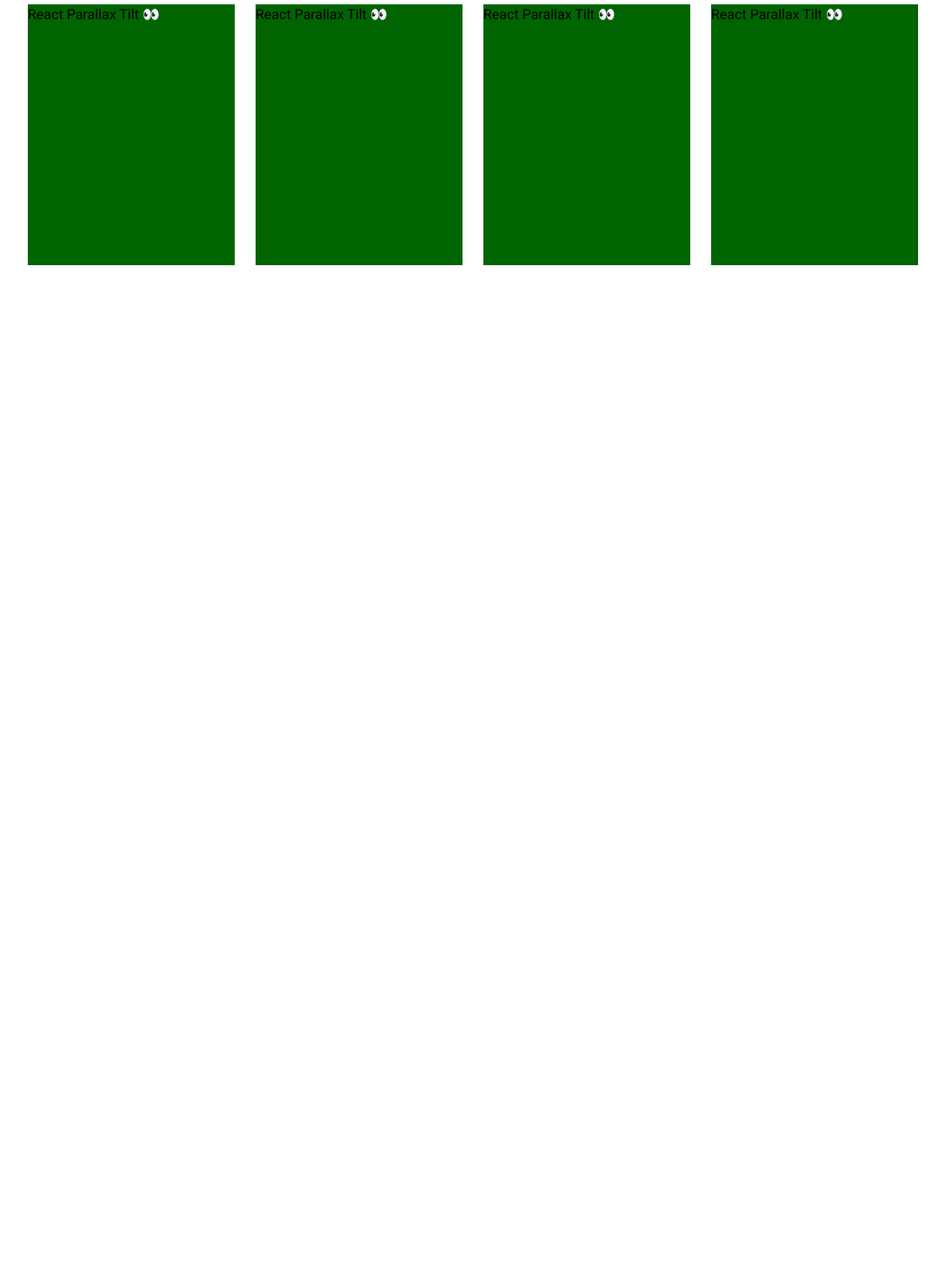
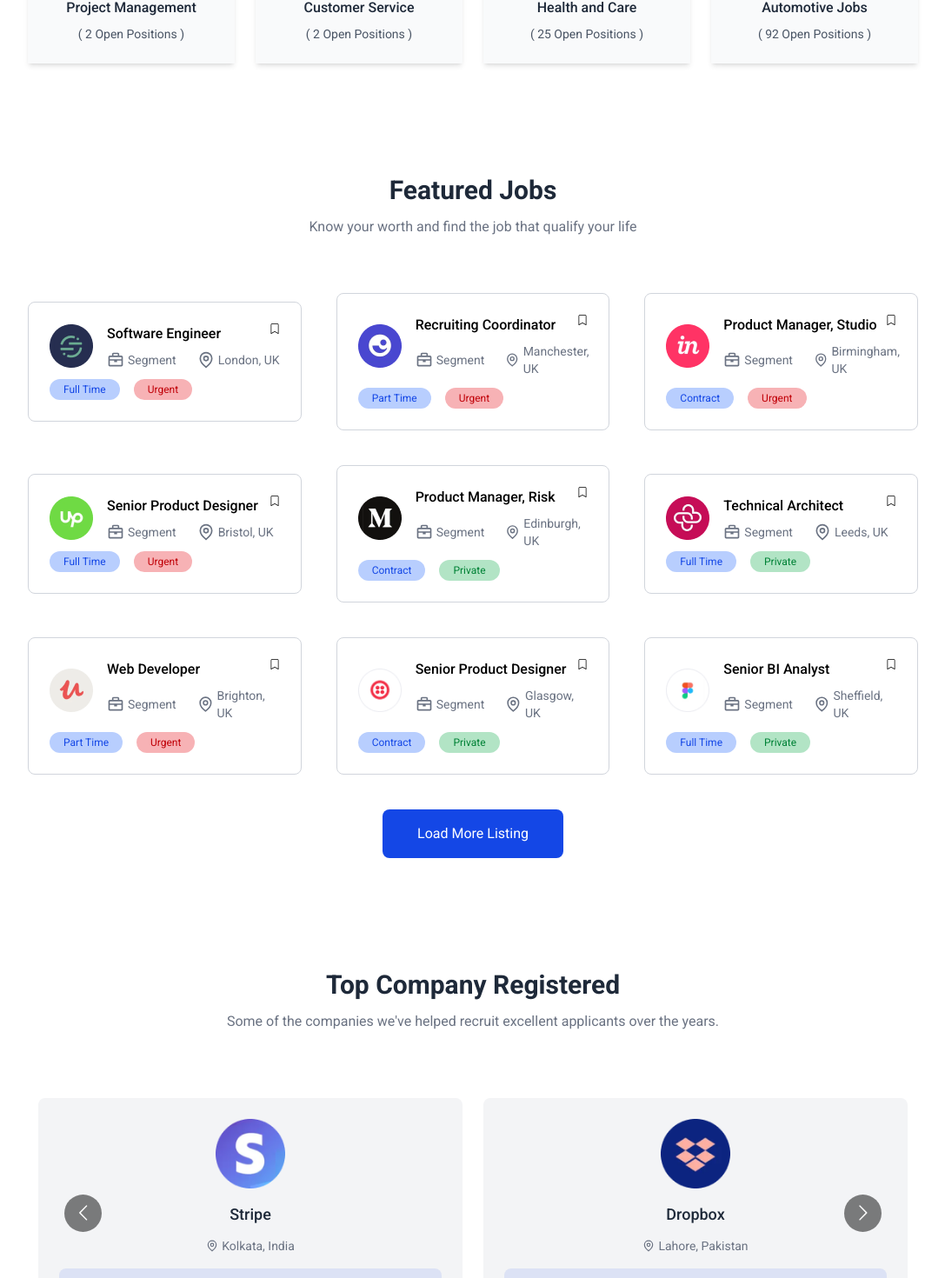
Before and after one commit to Vkpro55/nextjs_project, a Next.js app: page / in a window 1280 px wide. Shown: the part 1319-2789 px from the top of the page at 87% size, without its empty margins (96-1183 px from the left). Before the commit the page ends 1688 px from the top, so only its background shows below. Built offline with nearby package versions, Linux system fonts and the light colour scheme.

Commit message:
company slider

```diff
--- a/components/Home/Category/CategoryCard.tsx
+++ b/components/Home/Category/CategoryCard.tsx
@@ -13,9 +13,15 @@
 }
 
 export default function CategoryCard({category}: Props) {
-  return <Tilt>
-    <div style={{ height: '300px', backgroundColor: 'darkgreen' }}>
-        <h1>React Parallax Tilt 👀</h1>
-      </div>
+  return <Tilt scale={1.2} transitionSpeed={500}>
+   <div className="p-6 bg-gray-50 dark:bg-gray-900 shadow-md flex flex-col justify-center items-center">
+    <div className="w-16 h-16 bg-gray-200 dark:bg-gray-800 rounded-full flex justify-center items-center flex-col">
+      {<category.icon  className="w-10 h-10 text-blue-700 dark:text-white"/>}
+    </div>
+    <div className="flex flex-col gap-2 mt-5 justify-between items-center">
+      <p className="font-medium text-gray-800 dark:text-gray-200 text-center whitespace-nowrap">{category.categoryName}</p>
+      <p className="text-sm text-gray-600 dark:text-gray-400 text-centre whitespace-nowrap">( <span>{category.openPositions}</span> Open Positions )</p>
+    </div>
+   </div>
   </Tilt>
 }
--- a/components/Home/Home.tsx
+++ b/components/Home/Home.tsx
@@ -1,11 +1,15 @@
 import Category from "./Category/Category";
 import Hero from "./Hero/Hero";
+import Job from "./Job/Job";
+import TopCompany from "./TopCompany/TopCompany";
 
 export default function Home() {
   return (
     <div className="overflow-hidden">
      <Hero/>
      <Category/>
+     <Job/>
+     <TopCompany/>
     </div>
   )
 }
--- /dev/null
+++ b/components/Home/Job/Job.tsx
@@ -0,0 +1,21 @@
+import SectionHeading from "@/components/Helper/SectionHeading";
+import { jobs } from "@/constant/constant";
+import JobCard from "./JobCard";
+
+
+export default function Job() {
+  return <div className="pt-16 pb-16">
+    <SectionHeading heading="Featured Jobs" subheading="Know your worth and find the job that qualify your life"/>
+    <div className="w-[95%] sm:w-[80%] mt-16 mx-auto grid grid-cols-1 lg:grid-cols-2 xl:grid-cols-3 gap-10 items-center">
+        {jobs.map((job) => {
+            return <div key={job.id}>
+                <JobCard job={job}/>
+            </div>
+        })}
+    </div>
+
+    <div className="mt-10 flex justify-center text-centre ">
+        <button className="px-10 py-4 bg-blue-700 text-white cursor-pointer rounded-lg hover:bg-blue-800 transition-all duration-200">Load More Listing</button>
+    </div>
+  </div>;
+}
--- /dev/null
+++ b/components/Home/Job/JobCard.tsx
@@ -0,0 +1,62 @@
+import Image from "next/image";
+import { BiBriefcase } from "react-icons/bi";
+import { BsBookmark } from "react-icons/bs";
+import { GrLocation } from "react-icons/gr";
+
+type Props = {
+  job: {
+    id: number;
+    image: string;
+    title: string;
+    location: string;
+    jobType: string;
+    urgency: string;
+  };
+};
+
+export default function JobCard({ job }: Props) {
+  return (
+    <div className="border-[1.5px] border-gray-300 dark:border-gray-700 p-6 rounded-lg relative">
+      {/* icon div */}
+      <div className="w-7 h-7 cursor-pointer hover:bg-gray-300 dark:hover:bg-gray-800 items-center justify-center transition-all duration-200 rounded-full flex flex-col absolute top-4 right-4">
+        <BsBookmark className="w-3 h-3" />
+      </div>
+
+      <div className="flex items-center space-x-4">
+        <Image src={job.image} alt={job.title} width={50} height={50} />
+
+        <div>
+          <h1 className="text-base font-medium">{job.title}</h1>
+
+          <div className="flex items-center space-x-6">
+            <div className="flex items-center  space-x-1 mt-2 text-gray-500">
+              <BiBriefcase className="w-5 h-5" />
+              <p className="text-gray-500 text-sm">Segment</p>
+            </div>
+            <div className="flex items-center  space-x-1 mt-2 text-gray-500">
+              <GrLocation className="w-5 h-5" />
+              <p className="text-gray-500 text-sm">{job.location}</p>
+            </div>
+          </div>
+        </div>
+      </div>
+
+      <div className="flex items-center space-x-4 mt-3">
+        <div className="px-4 py-1 bg-blue-600/30 dark:bg-blue-950/30 rounded-full text-xs text-blue-700 dark:text-blue-300 text-center">
+          {job.jobType}
+        </div>
+        <div
+          className={`px-4 py-1 rounded-full text-xs text-center
+  ${
+    job.urgency === "Urgent"
+      ? "bg-red-600/30 dark:bg-red-300/30 text-red-700 dark:text-red-300"
+      : "bg-green-600/30 dark:bg-green-300/30 text-green-700 dark:text-green-300"
+  }
+`}
+        >
+          {job.urgency}
+        </div>
+      </div>
+    </div>
+  );
+}
--- /dev/null
+++ b/components/Home/TopCompany/TopCompany.tsx
@@ -0,0 +1,51 @@
+'use client'
+
+import SectionHeading from "@/components/Helper/SectionHeading";
+import { CompanyData } from "@/constant/constant";
+import Carousel from "react-multi-carousel";
+import "react-multi-carousel/lib/styles.css";
+import TopCompanyCard from "./TopCompanyCard";
+
+const responsive = {
+  desktop: {
+    breakpoint: { max: 3000, min: 1324 },
+    items: 4,
+    slidesToSlide: 1, // optional, default to 1.
+  },
+  tablet: {
+    breakpoint: { max: 1324, min: 764 },
+    items: 2,
+    slidesToSlide: 1, // optional, default to 1.
+  },
+  mobile: {
+    breakpoint: { max: 764, min: 0 },
+    items: 1,
+    slidesToSlide: 1, // optional, default to 1.
+  },
+};
+
+export default function TopCompany() {
+  return (
+    <div className="pt-16 pb-16">
+      <SectionHeading
+        heading="Top Company Registered"
+        subheading="Some of the companies we've helped recruit excellent applicants over the years."
+      />
+
+      <div className="w-[80%] mx-auto mt-16">
+        <Carousel
+          showDots={false}
+          responsive={responsive}
+          infinite={true}
+          autoPlay={true}
+          autoPlaySpeed={4000}
+        >
+         {CompanyData.map((company) => {
+            return <TopCompanyCard key={company.id} company={company}/>
+         })}
+        </Carousel>
+        ;
+      </div>
+    </div>
+  );
+}
--- /dev/null
+++ b/components/Home/TopCompany/TopCompanyCard.tsx
@@ -0,0 +1,26 @@
+import Image from "next/image";
+import { GrLocation } from "react-icons/gr";
+
+type Props = {
+  company: {
+    id: number;
+    image: string;
+    name: string;
+    location: string;
+    position: string;
+  };
+};
+
+export default function TopCompanyCard({ company }: Props) {
+  return <div className="bg-gray-100 dark:bg-gray-800 rounded-lg p-6 m-3">
+    <Image src={company.image} alt={company.name} width={80} height={80} className="object-cover mx-auto"/>
+    <h1 className="text-lg font-medium mt-4 text-center text-gray-800 dark:text-gray-200">{company.name}</h1>
+    <div className="text-sm text-gray-500 dark:text-gray-400 flex items-center space-x-1 justify-center mt-3">
+        <GrLocation/>
+        <p>{company.location}</p>
+    </div>
+    <div className="px-10 py-3 bg-blue-700/10 cursor-pointer hover:bg-blue-800 transition-all duration-300 hover:text-white text-blue-800 dark:text-gray-200 rounded-lg mt-4 text-sm text-centre">
+        {company.position} Open Position
+    </div>
+  </div>;
+}
--- a/constant/constant.ts
+++ b/constant/constant.ts
@@ -100,4 +100,108 @@
   },
 ];
 
-// className="w-10 h-10 text-blue-700 dark:text-white"
+export const CompanyData = [
+  {
+    id: 1,
+    image: "/images/c1.png",
+    name: "Udemy",
+    location: "London, UK",
+    position: "20",
+  },
+  {
+    id: 2,
+    image: "/images/c2.png",
+    name: "Stripe",
+    location: "Kolkata, India",
+    position: "30",
+  },
+  {
+    id: 3,
+    image: "/images/c3.png",
+    name: "Dropbox",
+    location: "Lahore, Pakistan",
+    position: "33",
+  },
+  {
+    id: 4,
+    image: "/images/c4.png",
+    name: "Figma",
+    location: "Dhaka, Bangladesh",
+    position: "40",
+  },
+];
+
+export const jobs = [
+  {
+    id: 1,
+    image: "/images/j1.png",
+    title: "Software Engineer",
+    location: "London, UK",
+    jobType: "Full Time",
+    urgency: "Urgent",
+  },
+  {
+    id: 2,
+    image: "/images/j2.png",
+    title: "Recruiting Coordinator",
+    location: "Manchester, UK",
+    jobType: "Part Time",
+    urgency: "Urgent",
+  },
+  {
+    id: 3,
+    image: "/images/j3.png",
+    title: "Product Manager, Studio",
+    location: "Birmingham, UK",
+    jobType: "Contract",
+    urgency: "Urgent",
+  },
+  {
+    id: 4,
+    image: "/images/j4.png",
+    title: "Senior Product Designer",
+    location: "Bristol, UK",
+    jobType: "Full Time",
+    urgency: "Urgent",
+  },
+  {
+    id: 5,
+    image: "/images/j5.png",
+    title: "Product Manager, Risk",
+    location: "Edinburgh, UK",
+    jobType: "Contract",
+    urgency: "Private",
+  },
+  {
+    id: 6,
+    image: "/images/j6.png",
+    title: "Technical Architect",
+    location: "Leeds, UK",
+    jobType: "Full Time",
+    urgency: "Private",
+  },
+  {
+    id: 7,
+    image: "/images/j7.png",
+    title: "Web Developer",
+    location: "Brighton, UK",
+    jobType: "Part Time",
+    urgency: "Urgent",
+  },
+  {
+    id: 8,
+    image: "/images/j8.png",
+    title: "Senior Product Designer",
+    location: "Glasgow, UK",
+    jobType: "Contract",
+    urgency: "Private",
+  },
+  {
+    id: 9,
+    image: "/images/j9.png",
+    title: "Senior BI Analyst",
+    location: "Sheffield, UK",
+    jobType: "Full Time",
+    urgency: "Private",
+  },
+];
--- a/package.json
+++ b/package.json
@@ -14,6 +14,7 @@
     "react": "19.2.0",
     "react-dom": "19.2.0",
     "react-icons": "^5.5.0",
+    "react-multi-carousel": "^2.8.6",
     "react-parallax-tilt": "^1.7.313"
   },
   "devDependencies": {
```
Also changed, not shown: 1 other file (tests, documents, lock files or other folders).
